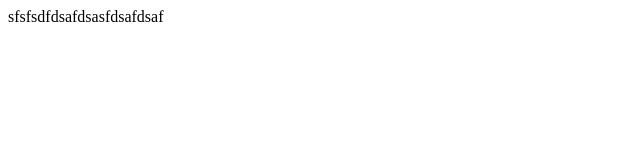
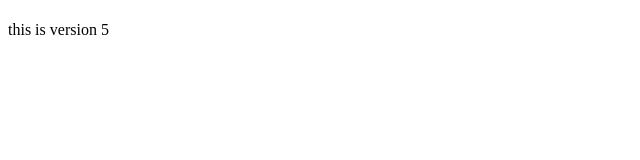
Before and after one commit to deepakdurgapal-dd/testing, a plain HTML site: page index.html in a window 1280 px wide. Shown: the whole page, without its empty margins (0-640 px from the left). Drawn offline with Linux system fonts and the light colour scheme.

Commit message:
version5

```diff
--- a/index.html
+++ b/index.html
@@ -6,6 +6,6 @@
     <title>Documentation is done</title>
 </head>
 <body>
-sfsfsdfdsafdsasfdsafdsaf
+<h1></h1> this is version 5 <h1></h1>
 </body>
 </html>
```
